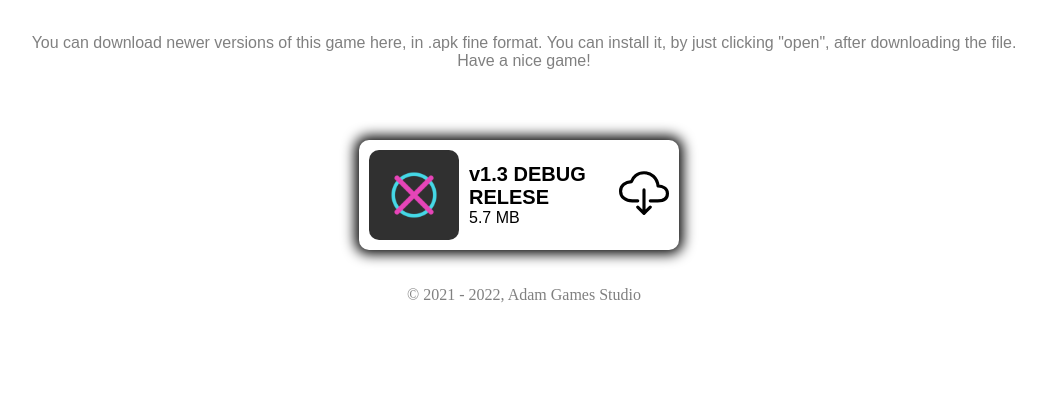
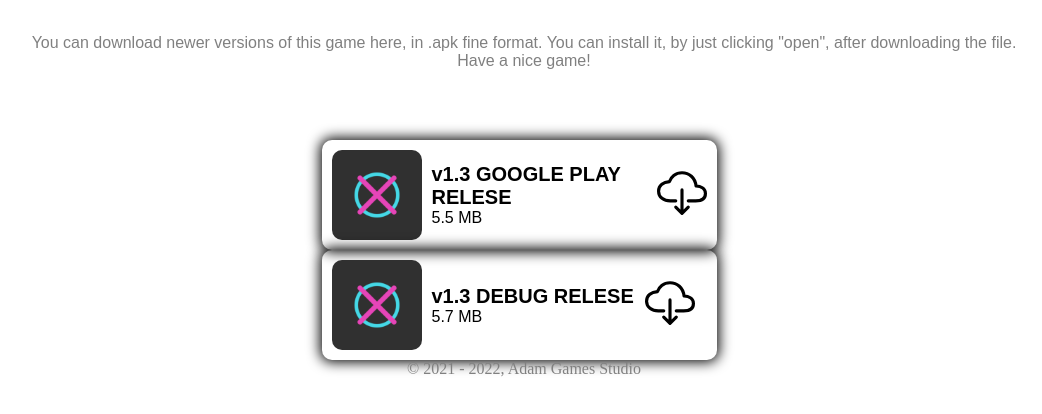
Before and after one commit to AdamGamesStudio/adamgamesstudio.github.io, a plain HTML site: page tictactoegame/download.htm in a window 1280 px wide. Shown: the whole page, without its empty margins (116-1158 px from the left). Drawn offline with nearby package versions, Linux system fonts and the light colour scheme.

Commit message:
Update download.htm

```diff
--- a/tictactoegame/download.htm
+++ b/tictactoegame/download.htm
@@ -39,8 +39,8 @@
         }
 
         .element {
-            width: 300px;
-            box-shadow: 0 0 13px 4px black;
+            width: 375px;
+            box-shadow: 0 0 13px 2px black;
             border-radius: 10px;
             padding: 10px;
             display: flex;
@@ -83,6 +83,18 @@
 <br><br><br>
 
 <div class="elementsList">
+<div class="element">
+        <div class="elementContent">
+            <img src="logo.png" alt="Game Logo" width="90px">
+            <div class="elementText">
+                <span class="title"><b>v1.3 GOOGLE PLAY RELESE</b></span><br>
+                <span class="sub">5.5 MB</span>
+            </div>
+        </div>
+        <a href="/tictactoegame/download/v1.3_debug_relese.apk">
+            <ion-icon name="cloud-download-outline"></ion-icon>
+        </a><br><br>
+    </div>
     <div class="element">
         <div class="elementContent">
             <img src="logo.png" alt="Game Logo" width="90px">
@@ -93,10 +105,9 @@
         </div>
         <a href="/tictactoegame/download/v1.3_debug_relese.apk">
             <ion-icon name="cloud-download-outline"></ion-icon>
-        </a>
+        </a><br><br>
     </div>
 </div>
-    <br><br>
     <footer style="text-align:center; color:gray">
         &copy; 2021 - 2022, Adam Games Studio
     </footer>
```
